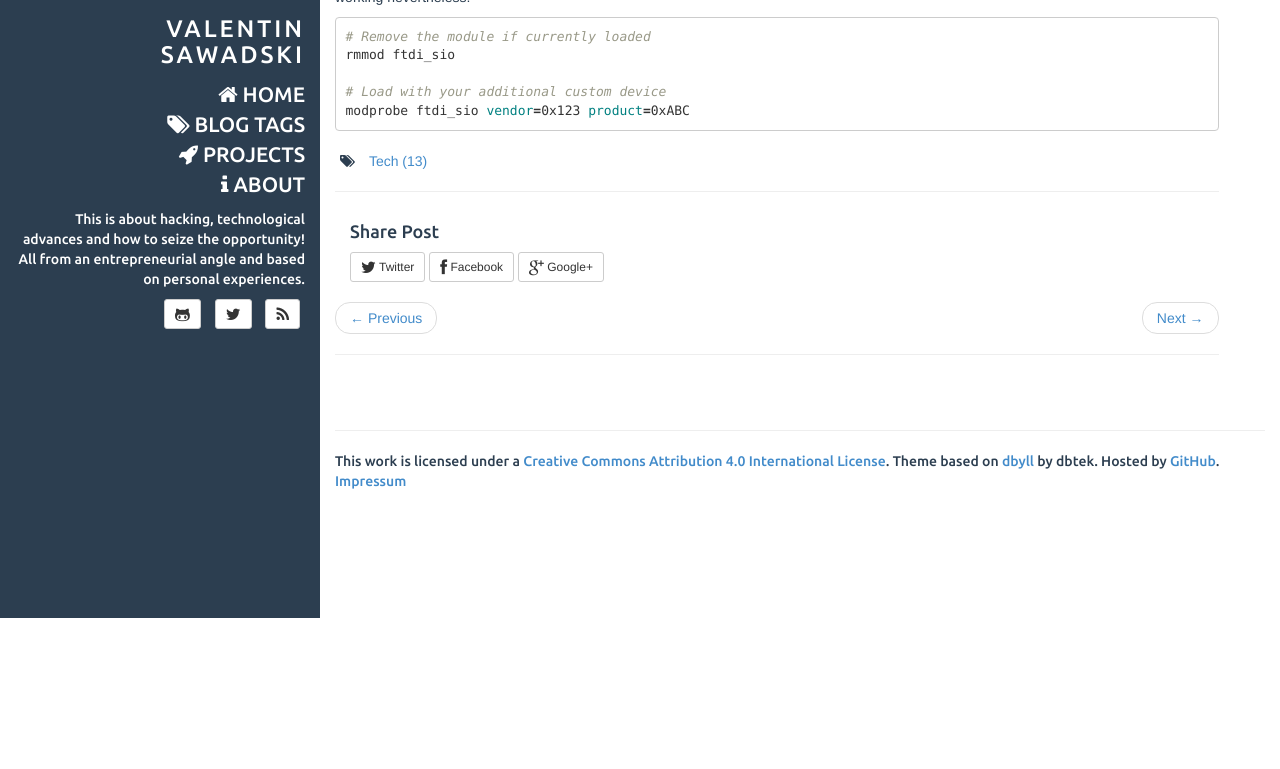
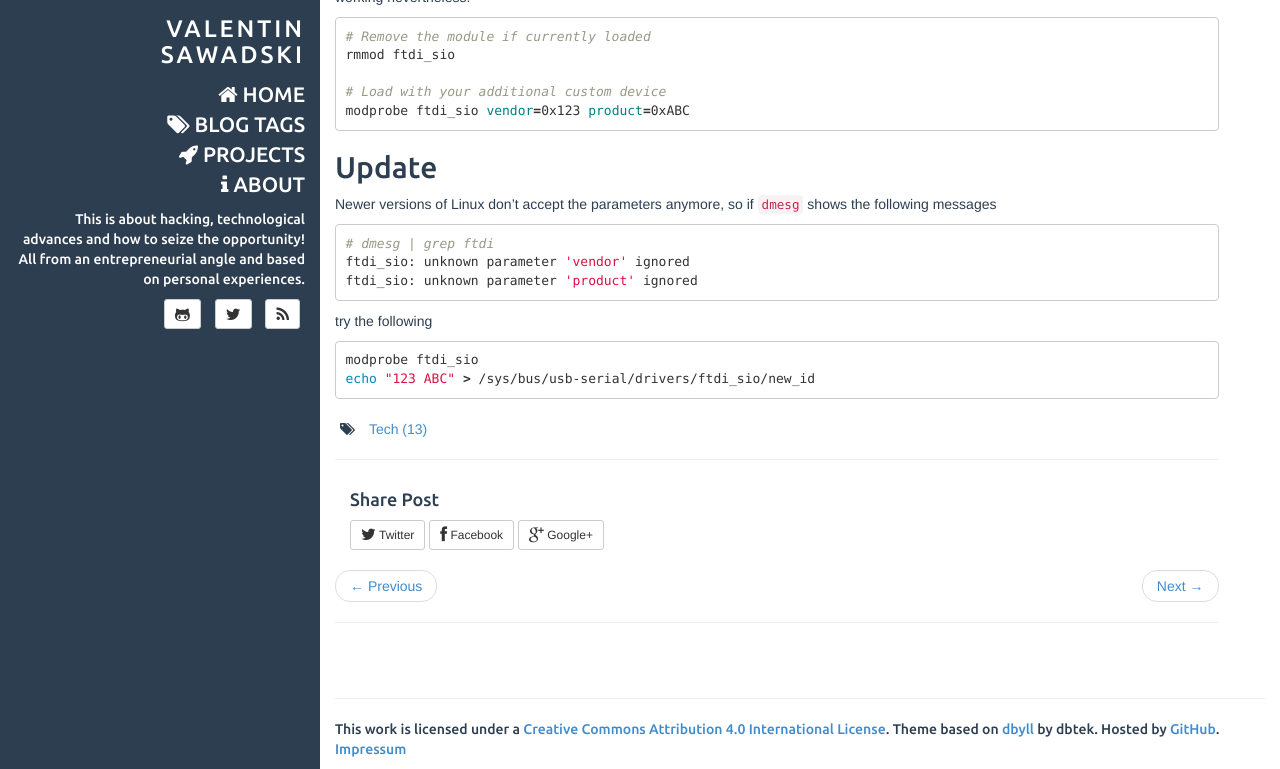
Before and after one commit to vsaw/vsaw.eu, a Jekyll site: the page built from _posts/2013-06-28-Linux-FTDI-custom-PID-VID.markdown, in a window 1280 px wide and 1051 px high, cut to the strip 282-1051 px from the top of the window. Built offline with Jekyll 4.4.1, drawn with Linux system fonts in a browser that asks for light colours; Markdown is read by kramdown in place of the engine named in the settings.

Commit message:
Update the FTDIO post to work with newer kernel versions

````diff
--- a/_posts/2013-06-28-Linux-FTDI-custom-PID-VID.markdown
+++ b/_posts/2013-06-28-Linux-FTDI-custom-PID-VID.markdown
@@ -14,3 +14,19 @@ rmmod ftdi_sio
 # Load with your additional custom device
 modprobe ftdi_sio vendor=0x123 product=0xABC
 ```
+
+## Update
+Newer versions of Linux don't accept the parameters anymore, so if `dmesg` shows the following messages
+
+```bash
+# dmesg | grep ftdi
+ftdi_sio: unknown parameter 'vendor' ignored
+ftdi_sio: unknown parameter 'product' ignored
+```
+
+try the following
+
+```bash
+modprobe ftdi_sio
+echo "123 ABC" > /sys/bus/usb-serial/drivers/ftdi_sio/new_id
+```
````
